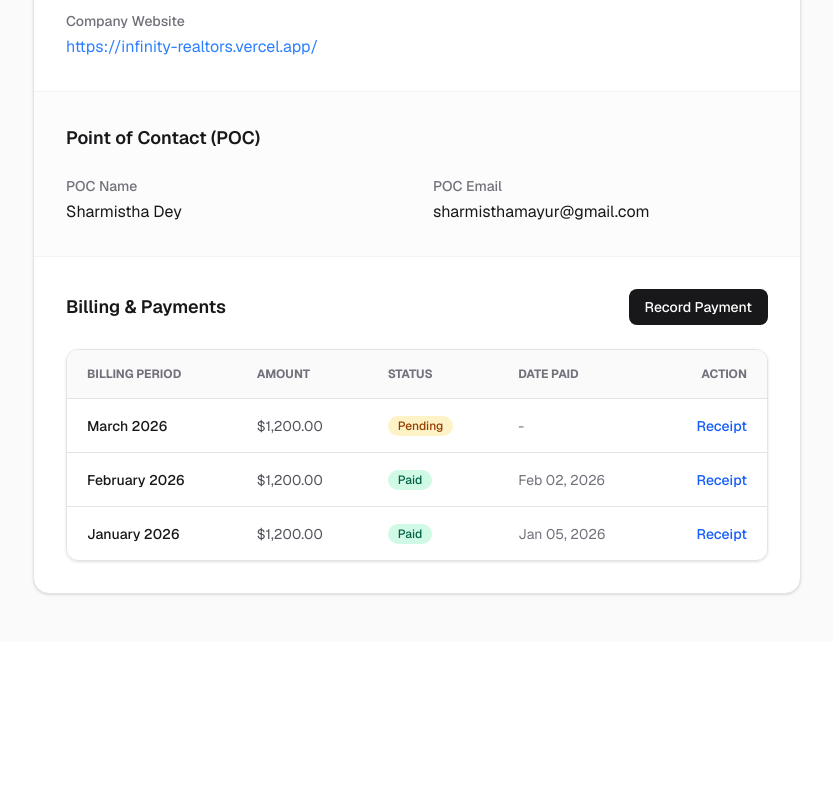
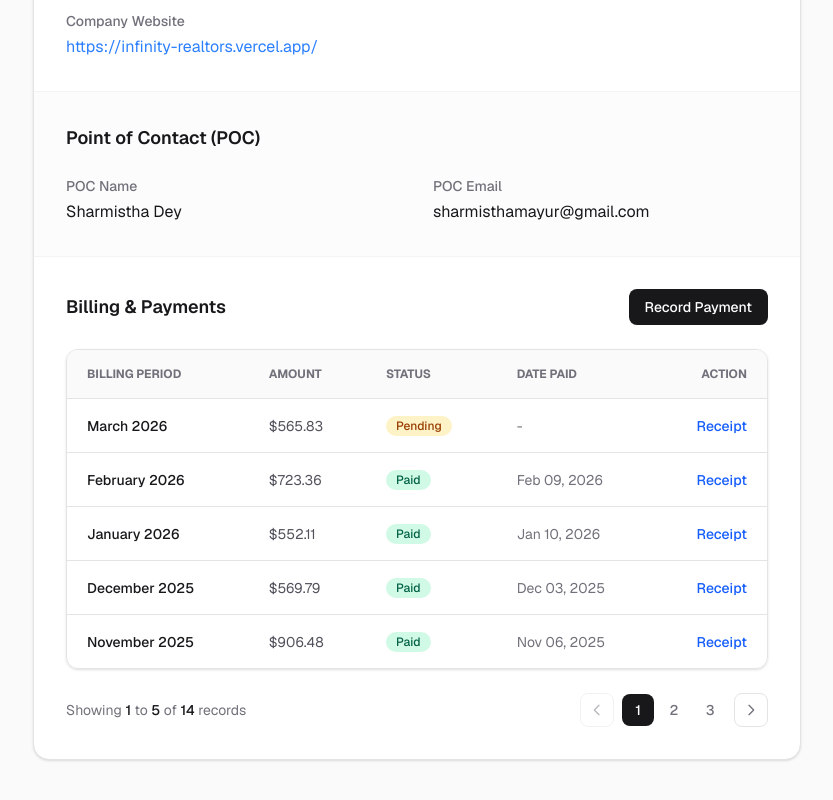
Before and after one commit to sankalpsid19/my-ninjaa-way, a Next.js app: page /clients/1 in a window 1280 px wide. Shown: the part 468-1268 px from the top of the page, without its empty margins (223-1056 px from the left). Before the commit the page ends 1110 px from the top, so only its background shows below. Built offline with nearby package versions, Linux system fonts and the light colour scheme.

Commit message:
table updated

```diff
--- a/app/clients/[id]/page.tsx
+++ b/app/clients/[id]/page.tsx
@@ -1,6 +1,7 @@
 import Link from "next/link";
 import { notFound } from "next/navigation";
 import StatusToggle from "@/components/StatusToggle";
+import BillingTable from "@/components/BillingTable";
 
 // Extended mock data
 const mockClients = [
@@ -94,55 +95,7 @@ export default async function ClientProfile({
             </div>
           </div>
 
-          <div className="p-8">
-            <div className="flex justify-between items-center mb-6">
-              <h2 className="text-lg font-semibold text-zinc-900 dark:text-white">Billing & Payments</h2>
-              <button className="text-sm px-4 py-2 bg-zinc-900 dark:bg-white text-white dark:text-zinc-900 rounded-lg hover:bg-zinc-800 dark:hover:bg-zinc-200 transition-colors font-medium">
-                Record Payment
-              </button>
-            </div>
-            <div className="overflow-x-auto border border-zinc-200 dark:border-zinc-800 rounded-xl shadow-sm">
-              <table className="w-full text-left border-collapse">
-                <thead>
-                  <tr className="bg-zinc-50 dark:bg-zinc-900 border-b border-zinc-200 dark:border-zinc-800 text-xs uppercase text-zinc-500 dark:text-zinc-400 font-medium">
-                    <th className="py-4 px-5">Billing Period</th>
-                    <th className="py-4 px-5">Amount</th>
-                    <th className="py-4 px-5">Status</th>
-                    <th className="py-4 px-5">Date Paid</th>
-                    <th className="py-4 px-5 text-right">Action</th>
-                  </tr>
-                </thead>
-                <tbody className="divide-y divide-zinc-200 dark:divide-zinc-800">
-                  {/* Mock bills specifically for UI showcase */}
-                  {[
-                    { id: "b1", month: "March 2026", amount: "$1,200.00", status: "Pending", datePaid: "-", invoiceUri: "#" },
-                    { id: "b2", month: "February 2026", amount: "$1,200.00", status: "Paid", datePaid: "Feb 02, 2026", invoiceUri: "#" },
-                    { id: "b3", month: "January 2026", amount: "$1,200.00", status: "Paid", datePaid: "Jan 05, 2026", invoiceUri: "#" },
-                  ].map((bill) => (
-                    <tr key={bill.id} className="hover:bg-zinc-50/50 dark:hover:bg-zinc-800/30 transition-colors group">
-                      <td className="py-4 px-5 text-sm font-medium text-zinc-900 dark:text-zinc-100">{bill.month}</td>
-                      <td className="py-4 px-5 text-sm text-zinc-600 dark:text-zinc-300">{bill.amount}</td>
-                      <td className="py-4 px-5 text-sm">
-                        <span className={`inline-flex items-center px-2.5 py-0.5 rounded-full text-xs font-medium ${
-                          bill.status === 'Paid'
-                            ? 'bg-emerald-100 text-emerald-800 dark:bg-emerald-900/30 dark:text-emerald-400'
-                            : 'bg-amber-100 text-amber-800 dark:bg-amber-900/40 dark:text-amber-500/90'
-                        }`}>
-                          {bill.status}
-                        </span>
-                      </td>
-                      <td className="py-4 px-5 text-sm text-zinc-500 dark:text-zinc-400">{bill.datePaid}</td>
-                      <td className="py-4 px-5 text-sm text-right">
-                        <a href={bill.invoiceUri} className="text-blue-600 hover:text-blue-700 dark:text-blue-400 dark:hover:text-blue-300 font-medium">
-                          Receipt
-                        </a>
-                      </td>
-                    </tr>
-                  ))}
-                </tbody>
-              </table>
-            </div>
-          </div>
+          <BillingTable />
         </div>
       </div>
     </div>
--- /dev/null
+++ b/components/BillingTable.tsx
@@ -0,0 +1,127 @@
+"use client";
+
+import { useState } from "react";
+
+// Generate 14 mock bills for pagination demonstration
+const mockBills = Array.from({ length: 14 }).map((_, i) => {
+  const date = new Date(2026, 2 - i, 1);
+  return {
+    id: `b${i + 1}`,
+    month: date.toLocaleString('default', { month: 'long', year: 'numeric' }),
+    amount: `$${(Math.random() * 500 + 500).toFixed(2)}`,
+    status: i === 0 ? "Pending" : "Paid",
+    datePaid: i === 0 ? "-" : new Date(2026, 2 - i, Math.floor(Math.random() * 10) + 1).toLocaleDateString('en-US', { month: 'short', day: '2-digit', year: 'numeric' }),
+    invoiceUri: "#"
+  };
+});
+
+export default function BillingTable() {
+  const [currentPage, setCurrentPage] = useState(1);
+  const recordsPerPage = 5;
+
+  const indexOfLastRecord = currentPage * recordsPerPage;
+  const indexOfFirstRecord = indexOfLastRecord - recordsPerPage;
+  const currentRecords = mockBills.slice(indexOfFirstRecord, indexOfLastRecord);
+  const totalPages = Math.ceil(mockBills.length / recordsPerPage);
+
+  const nextPage = () => {
+    if (currentPage < totalPages) setCurrentPage(currentPage + 1);
+  };
+
+  const prevPage = () => {
+    if (currentPage > 1) setCurrentPage(currentPage - 1);
+  };
+
+  return (
+    <div className="p-8">
+      <div className="flex flex-col sm:flex-row sm:justify-between sm:items-center mb-6 gap-4">
+        <h2 className="text-lg font-semibold text-zinc-900 dark:text-white">Billing & Payments</h2>
+        <button className="text-sm px-4 py-2 bg-zinc-900 dark:bg-white text-white dark:text-zinc-900 rounded-lg hover:bg-zinc-800 dark:hover:bg-zinc-200 transition-colors font-medium">
+          Record Payment
+        </button>
+      </div>
+
+      <div className="overflow-x-auto border border-zinc-200 dark:border-zinc-800 rounded-xl shadow-sm mb-6">
+        <table className="w-full text-left border-collapse">
+          <thead>
+            <tr className="bg-zinc-50 dark:bg-zinc-900 border-b border-zinc-200 dark:border-zinc-800 text-xs uppercase text-zinc-500 dark:text-zinc-400 font-medium">
+              <th className="py-4 px-5 whitespace-nowrap">Billing Period</th>
+              <th className="py-4 px-5 whitespace-nowrap">Amount</th>
+              <th className="py-4 px-5 whitespace-nowrap">Status</th>
+              <th className="py-4 px-5 whitespace-nowrap">Date Paid</th>
+              <th className="py-4 px-5 text-right whitespace-nowrap">Action</th>
+            </tr>
+          </thead>
+          <tbody className="divide-y divide-zinc-200 dark:divide-zinc-800">
+            {currentRecords.map((bill) => (
+              <tr key={bill.id} className="hover:bg-zinc-50/50 dark:hover:bg-zinc-800/30 transition-colors group">
+                <td className="py-4 px-5 text-sm font-medium text-zinc-900 dark:text-zinc-100 whitespace-nowrap">{bill.month}</td>
+                <td className="py-4 px-5 text-sm text-zinc-600 dark:text-zinc-300 whitespace-nowrap">{bill.amount}</td>
+                <td className="py-4 px-5 text-sm whitespace-nowrap">
+                  <span className={`inline-flex items-center px-2.5 py-0.5 rounded-full text-xs font-medium ${
+                    bill.status === 'Paid'
+                      ? 'bg-emerald-100 text-emerald-800 dark:bg-emerald-900/30 dark:text-emerald-400'
+                      : 'bg-amber-100 text-amber-800 dark:bg-amber-900/40 dark:text-amber-500/90'
+                  }`}>
+                    {bill.status}
+                  </span>
+                </td>
+                <td className="py-4 px-5 text-sm text-zinc-500 dark:text-zinc-400 whitespace-nowrap">{bill.datePaid}</td>
+                <td className="py-4 px-5 text-sm text-right whitespace-nowrap">
+                  <a href={bill.invoiceUri} className="text-blue-600 hover:text-blue-700 dark:text-blue-400 dark:hover:text-blue-300 font-medium transition-colors">
+                    Receipt
+                  </a>
+                </td>
+              </tr>
+            ))}
+          </tbody>
+        </table>
+      </div>
+
+      {/* Pagination Controls */}
+      <div className="flex flex-col sm:flex-row items-center justify-between gap-4">
+        <p className="text-sm text-zinc-500 dark:text-zinc-400">
+          Showing <span className="font-medium text-zinc-900 dark:text-zinc-100">{indexOfFirstRecord + 1}</span> to <span className="font-medium text-zinc-900 dark:text-zinc-100">{Math.min(indexOfLastRecord, mockBills.length)}</span> of <span className="font-medium text-zinc-900 dark:text-zinc-100">{mockBills.length}</span> records
+        </p>
+        <div className="flex items-center gap-2">
+          <button
+            onClick={prevPage}
+            disabled={currentPage === 1}
+            className="p-2 border border-zinc-200 dark:border-zinc-700 rounded-lg text-zinc-500 dark:text-zinc-400 hover:bg-zinc-50 dark:hover:bg-zinc-800 disabled:opacity-50 disabled:cursor-not-allowed transition-colors"
+          >
+            <span className="sr-only">Previous</span>
+            <svg className="w-4 h-4" fill="none" stroke="currentColor" viewBox="0 0 24 24"><path strokeLinecap="round" strokeLinejoin="round" strokeWidth={2} d="M15 19l-7-7 7-7" /></svg>
+          </button>
+
+          <div className="flex gap-1 hidden sm:flex">
+            {Array.from({ length: totalPages }).map((_, idx) => (
+              <button
+                key={idx}
+                onClick={() => setCurrentPage(idx + 1)}
+                className={`w-8 h-8 flex items-center justify-center rounded-lg text-sm font-medium transition-colors ${
+                  currentPage === idx + 1
+                    ? 'bg-zinc-900 text-white dark:bg-white dark:text-zinc-900'
+                    : 'text-zinc-500 hover:bg-zinc-100 dark:text-zinc-400 dark:hover:bg-zinc-800'
+                }`}
+              >
+                {idx + 1}
+              </button>
+            ))}
+          </div>
+          <div className="sm:hidden text-sm font-medium text-zinc-700 dark:text-zinc-300">
+            Page {currentPage} of {totalPages}
+          </div>
+
+          <button
+            onClick={nextPage}
+            disabled={currentPage === totalPages}
+            className="p-2 border border-zinc-200 dark:border-zinc-700 rounded-lg text-zinc-500 dark:text-zinc-400 hover:bg-zinc-50 dark:hover:bg-zinc-800 disabled:opacity-50 disabled:cursor-not-allowed transition-colors"
+          >
+            <span className="sr-only">Next</span>
+            <svg className="w-4 h-4" fill="none" stroke="currentColor" viewBox="0 0 24 24"><path strokeLinecap="round" strokeLinejoin="round" strokeWidth={2} d="M9 5l7 7-7 7" /></svg>
+          </button>
+        </div>
+      </div>
+    </div>
+  );
+}
```
